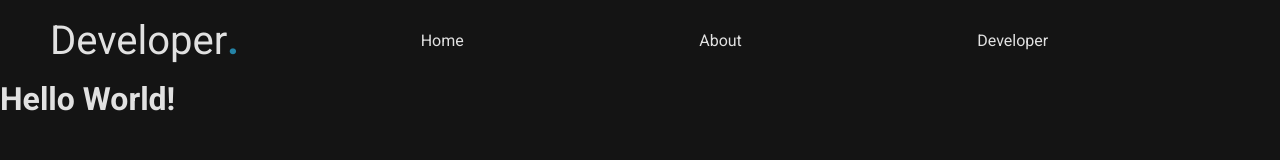
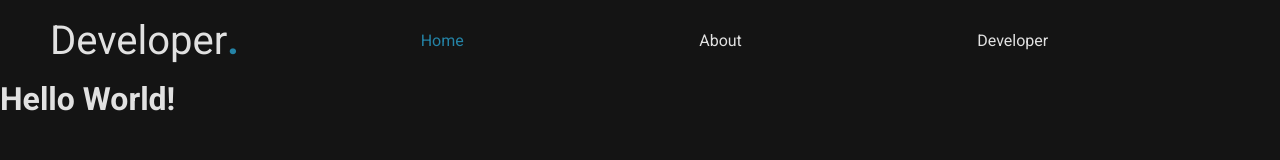
Before and after one commit to CarvalhoFilipe/developer-web-site, a React (Create React App) app: page / in a window 1280 px wide. Shown: the top 160 px of the page. Built offline with nearby package versions, Linux system fonts and the light colour scheme.

Commit message:
componente Nav, funcionalidade isActive

```diff
--- /dev/null
+++ b/src/components/Header/Nav/index.tsx
@@ -0,0 +1,16 @@
+import { NavLink, NavLinkProps } from "react-router-dom";
+
+interface NavProps extends NavLinkProps {
+  title: string;
+}
+
+export function Nav({ title, ...rest }: NavProps) {
+  return (
+    <NavLink
+      {...rest}
+      className={({ isActive }) => (isActive ? "active" : undefined)}
+    >
+      {title}
+    </NavLink>
+  );
+}
--- a/src/components/Header/index.tsx
+++ b/src/components/Header/index.tsx
@@ -1,4 +1,4 @@
-import { NavLink } from "react-router-dom";
+import { Nav } from "./Nav";
 import "./styles.scss";
 export function Header() {
   return (
@@ -7,9 +7,9 @@ export function Header() {
         Developer<strong>.</strong>
       </label>
       <nav>
-        <NavLink to="/" style={{}}>Home</NavLink>
-        <NavLink to="about">About</NavLink>
-        <NavLink to="developer">Developer</NavLink>
+        <Nav to="/" title="Home" />
+        <Nav to="about" title="About" />
+        <Nav to="developer" title="Developer" />
       </nav>
     </main>
   );
--- a/src/components/Header/styles.scss
+++ b/src/components/Header/styles.scss
@@ -28,3 +28,8 @@
     }
   }
 }
+
+
+.active{
+  color: var(--logo);
+}
```
